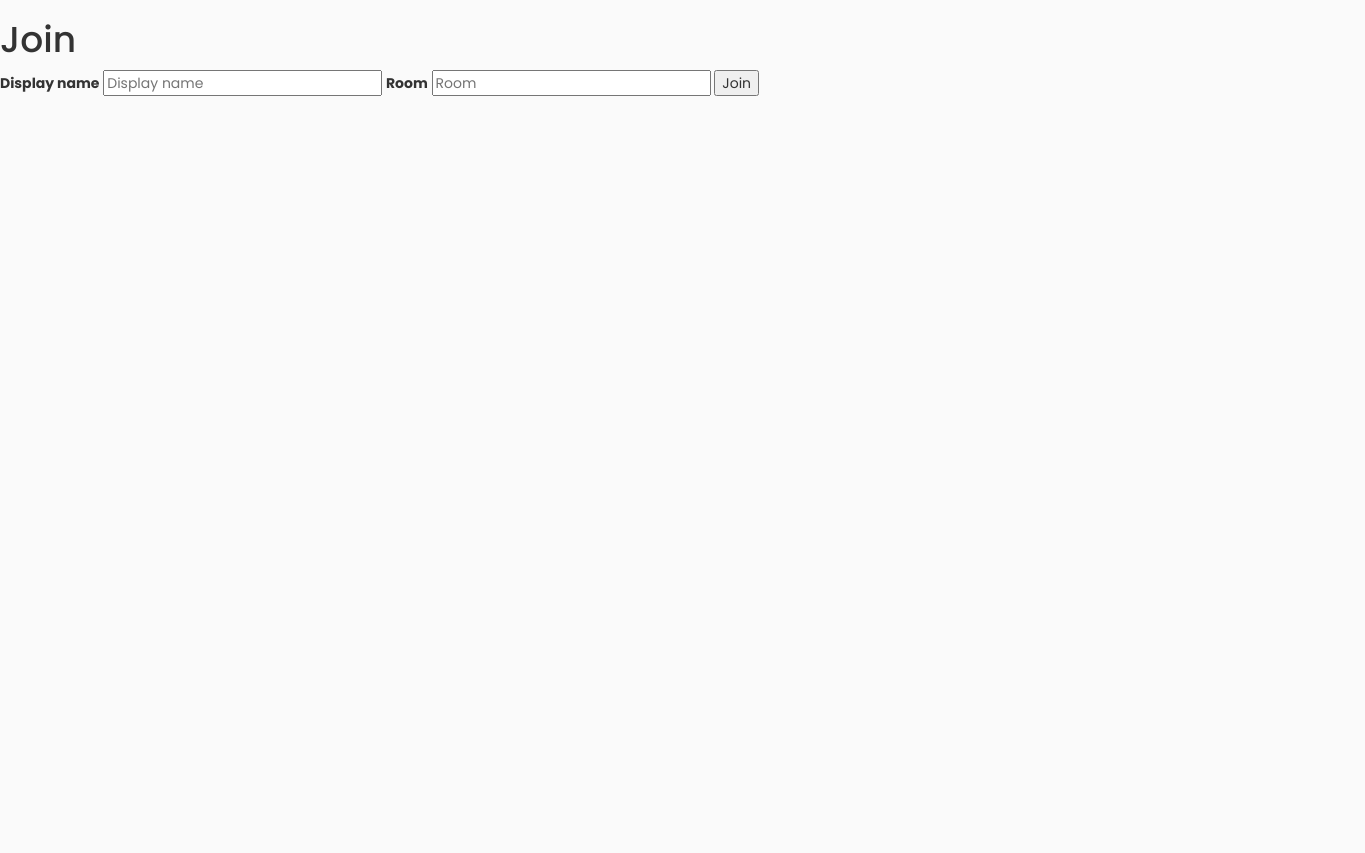
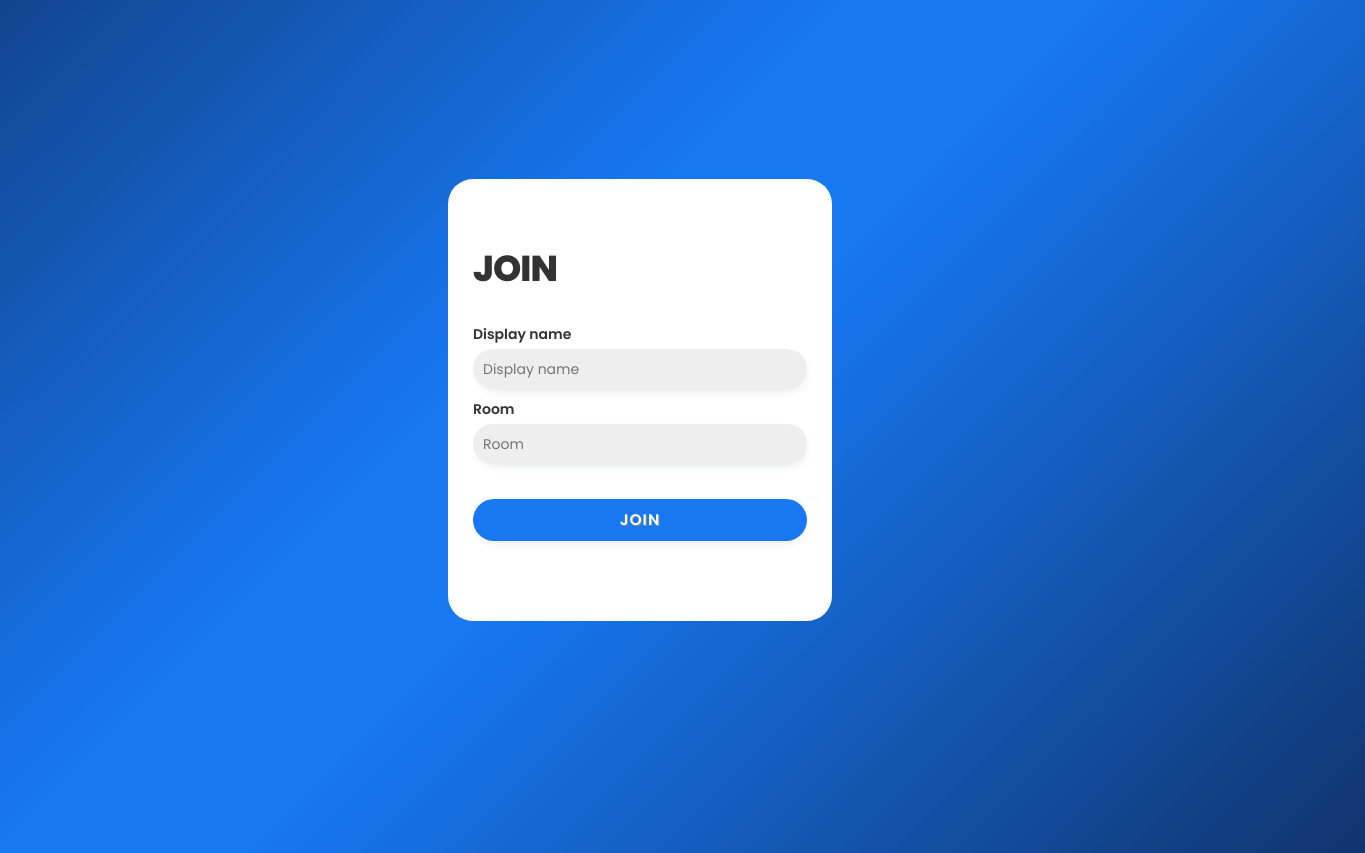
Before and after one commit to bartlomiejwyszecki/chat-app, a website: page public/index.html in a window 1280 px wide. Shown: the whole page, 1365 px wide, since content can reach past the window. Before the commit the page ends 800 px from the top, so only its background shows below. Drawn offline with nearby package versions, Linux system fonts and the light colour scheme.

Commit message:
Added styles for join page

```diff
--- a/public/index.html
+++ b/public/index.html
@@ -7,11 +7,12 @@
     <title>Chat application</title>
     <link rel="stylesheet" href="https://maxcdn.bootstrapcdn.com/bootstrap/3.3.7/css/bootstrap.min.css" integrity="sha384-BVYiiSIFeK1dGmJRAkycuHAHRg32OmUcww7on3RYdg4Va+PmSTsz/K68vbdEjh4u" crossorigin="anonymous">
     <script src="https://kit.fontawesome.com/887243a7e9.js" crossorigin="anonymous"></script>
+    <link rel="stylesheet" href="/scss/join-page.css">
     <link rel="stylesheet" href="/scss/styles.css">
 </head>
-<body>
-    <div>
-        <div>
+<body class="join-page">
+    <div class="join-form-container">
+        <div class="join-form container">
             <h1>Join </h1>
             <form action="/chat.html">
                 <label>Display name</label>
--- /dev/null
+++ b/public/scss/join-page.scss
@@ -0,0 +1,101 @@
+@mixin flex-column {
+    display: flex;
+    flex-direction: column;
+}
+
+$fbgrey: #f0f2f5;
+$fbgrey-darker: rgb(138, 141, 145);
+$fbblue: #1778f2;
+
+.join-page {
+    overflow: hidden;
+    .join-form-container {
+        z-index: 1;
+        @include flex-column;
+        justify-content: center;
+        height: 100vh;
+        .join-form {
+            background: #ffffff;
+            padding: 10vh 25px;
+            border-radius: 25px;
+            h1 {
+                margin-top: -10px;
+                padding-bottom: 15px;
+                text-transform: uppercase;
+                font-weight: 800;
+                letter-spacing: -1px;
+            }
+            @media (max-width: 768px) {
+                width: 75%;
+            }
+            @media (min-width: 769px) and (max-width: 1200px) {
+                width: 40%;
+            }
+            @media (min-width: 1201px) {
+                width: 30%;
+            }
+            form {
+                @include flex-column;
+                label {
+                    font-weight: 600;
+                    padding: 10px 15px 0px 0px;
+                }
+                input[type="text"] {
+                    background: rgba(138, 141, 145, .15);
+                }
+                button {
+                    background: $fbblue;
+                    margin-top: 35px;
+                    color: #ffffff;
+                    text-transform: uppercase;
+                    font-weight: 600;
+                    text-shadow: 1px 1px $fbgrey-darker;
+                    letter-spacing: 1px;
+                    font-size: 1.1em;
+                    transition: 0.5s;
+                }
+                button:hover {
+                    background: #125bb4;
+                    transition: 0.5s;
+                }
+                input[type='text'], button {
+                    box-shadow: 2px 4px 15px -11px $fbgrey-darker;
+                    border-radius: 50px;
+                    outline: none;
+                    border: none;
+                    padding: 10px;
+                }
+            }
+        }
+    }
+}
+.join-page::before {
+    z-index: -1;
+    content: '';
+    position: absolute;
+    overflow: hidden;
+    width: 120vw;
+    height: 120vh;
+    top: -10vh;
+    left: -10vw;
+    background-image: linear-gradient(135deg, #0f2550 -10%, #1778f2 45%, #1778f2 55%, #0f2550 110%);
+    animation: background infinite 12s linear;
+}
+
+@keyframes background {
+    0% {
+        transform: translate(0);
+    }
+    25% {
+        transform: translate(-10vw, -10vh);
+    }
+    50% {
+        transform: translate(0);
+    }
+    75% {
+        transform: translate(10vw, 10vh);
+    }
+    100% {
+        transform: translate(0);
+    }
+}
```
Also changed, not shown: public/scss/join-page.css (added), 1 other file.
